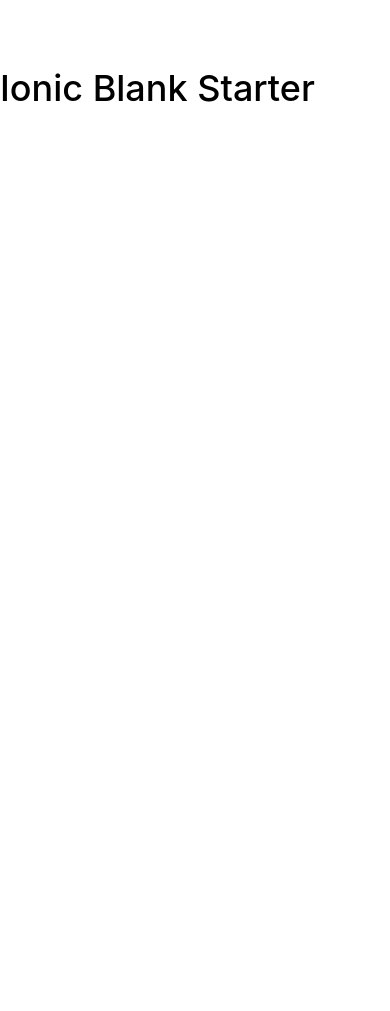
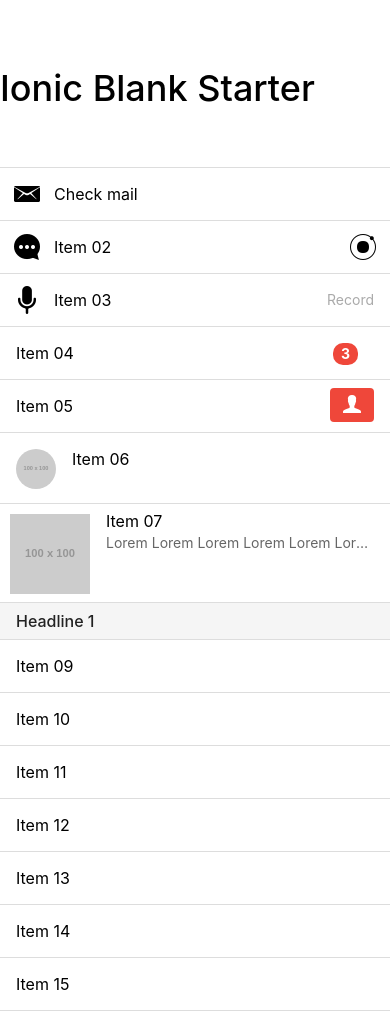
Before and after one commit to xtina11/AngularjsIonic, a website: page MyApp/www/index.html in a window 390 px wide. Before the commit the page ends 844 px from the top, so only its background shows below. Drawn offline with Linux system fonts and the light colour scheme; some packages are replaced by stand-ins of ours; files that its build step writes are made by us from their sources; placeholder pictures from the web are drawn by us; files whose address does not match are found by name.

Commit message:
Using list styles

```diff
--- a/MyApp/www/index.html
+++ b/MyApp/www/index.html
@@ -50,6 +50,59 @@
         <ion-tab icon="ion-person" title="About"></ion-tab>
         <ion-tab icon="ion-calendar" title="Calendar"></ion-tab>
       </ion-tabs>
+
+
+      <ion-content>
+        <div class="list">
+          <a href="#" class="item item-icon-left">
+            <i class="icon ion-email"></i>
+            Check mail
+          </a>
+           <a href="#" class="item item-icon-left item-icon-right">
+            <i class="icon ion-chatbubble-working"></i>
+            Item 02
+            <i class="icon ion-ionic"></i>
+          </a>
+          <a href="#" class="item item-icon-left">
+            <i class="icon ion-mic-a"></i>
+            Item 03
+            <span class="item-note">Record</span>
+          </a>
+          <a href="#" class="item">
+            Item 04
+            <span class="badge badge-assertive">3</span>
+          </a>
+          <a href="#" class="item item-button-right">
+            Item 05
+            <button class="button button-assertive">
+               <i class="icon ion-person"></i>
+            </button>
+          </a>
+           <a href="#" class="item item-avatar">
+            <img src="http://placehold.it/100x100" alt="Avatar">
+            Item 06
+          </a>
+          <a href="#" class="item item-thumbnail-left">
+            <img src="http://placehold.it/100x100" alt="Avatar">
+            <h2>Item 07</h2>
+            <p>Lorem Lorem Lorem Lorem Lorem Lorem Lorem Lorem Lorem Lorem Lorem
+            Lorem Lorem Lorem Lorem Lorem Lorem Lorem Lorem Lorem Lorem Lorem
+            Lorem Lorem Lorem Lorem Lorem Lorem Lorem Lorem Lorem Lorem Lorem
+            Lorem Lorem Lorem Lorem Lorem Lorem Lorem Lorem Lorem Lorem Lorem
+            Lorem Lorem Lorem Lorem Lorem Lorem Lorem Lorem Lorem Lorem Lorem
+            Lorem Lorem Lorem Lorem Lorem Lorem Lorem Lorem Lorem Lorem Lorem
+            Lorem Lorem Lorem Lorem Lorem Lorem Lorem Lorem Lorem Lorem Lorem</p>
+          </a>
+          <div class="item item-divider">Headline 1</div>
+          <a href="#" class="item">Item 09</a>
+          <a href="#" class="item">Item 10</a>
+          <a href="#" class="item">Item 11</a>
+          <a href="#" class="item">Item 12</a>
+          <a href="#" class="item">Item 13</a>
+          <a href="#" class="item">Item 14</a>
+          <a href="#" class="item">Item 15</a>
+        </div>
+      </ion-content>
        <!-- <div class="tabs tabs-positive tabs-icon-top">
           <a class="tab-item"><i class="icon ion-home"></i>Home</a>
           <a class="tab-item"><i class="icon ion-person"></i>About</a>
```
